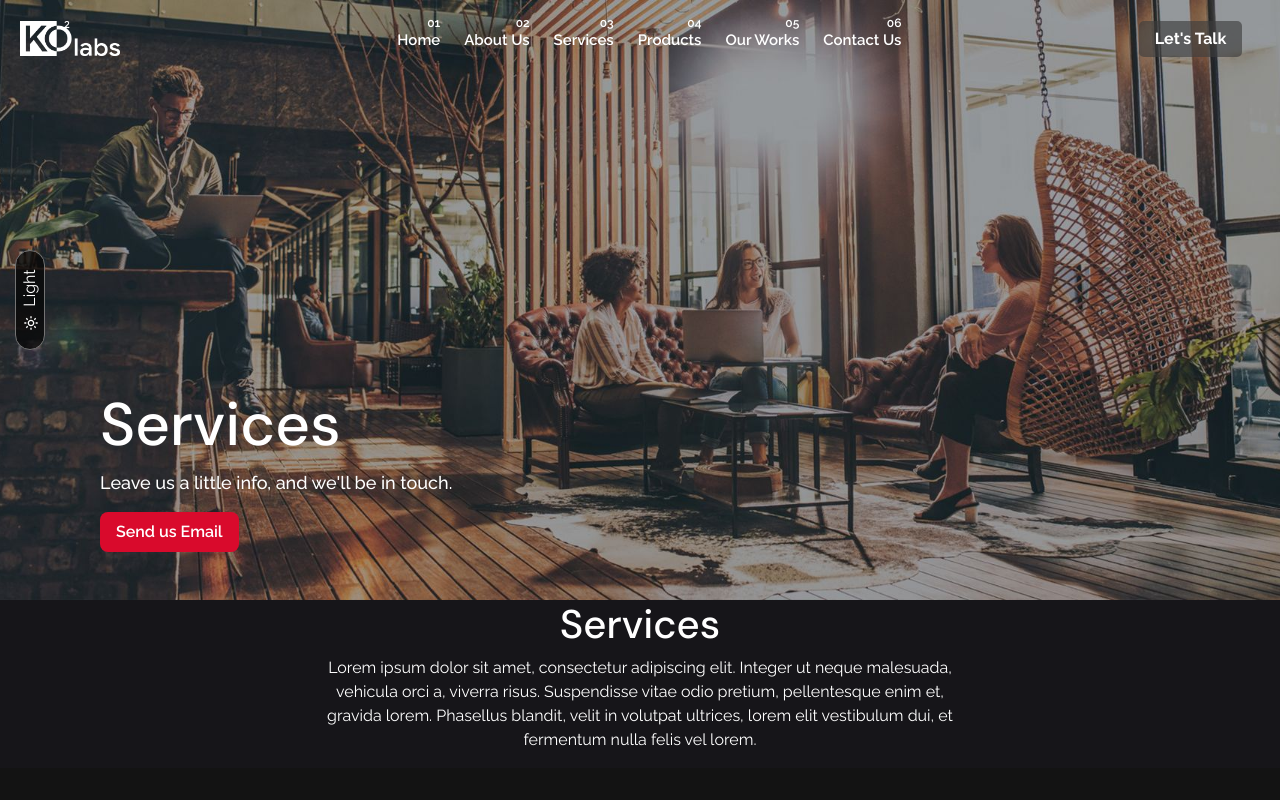
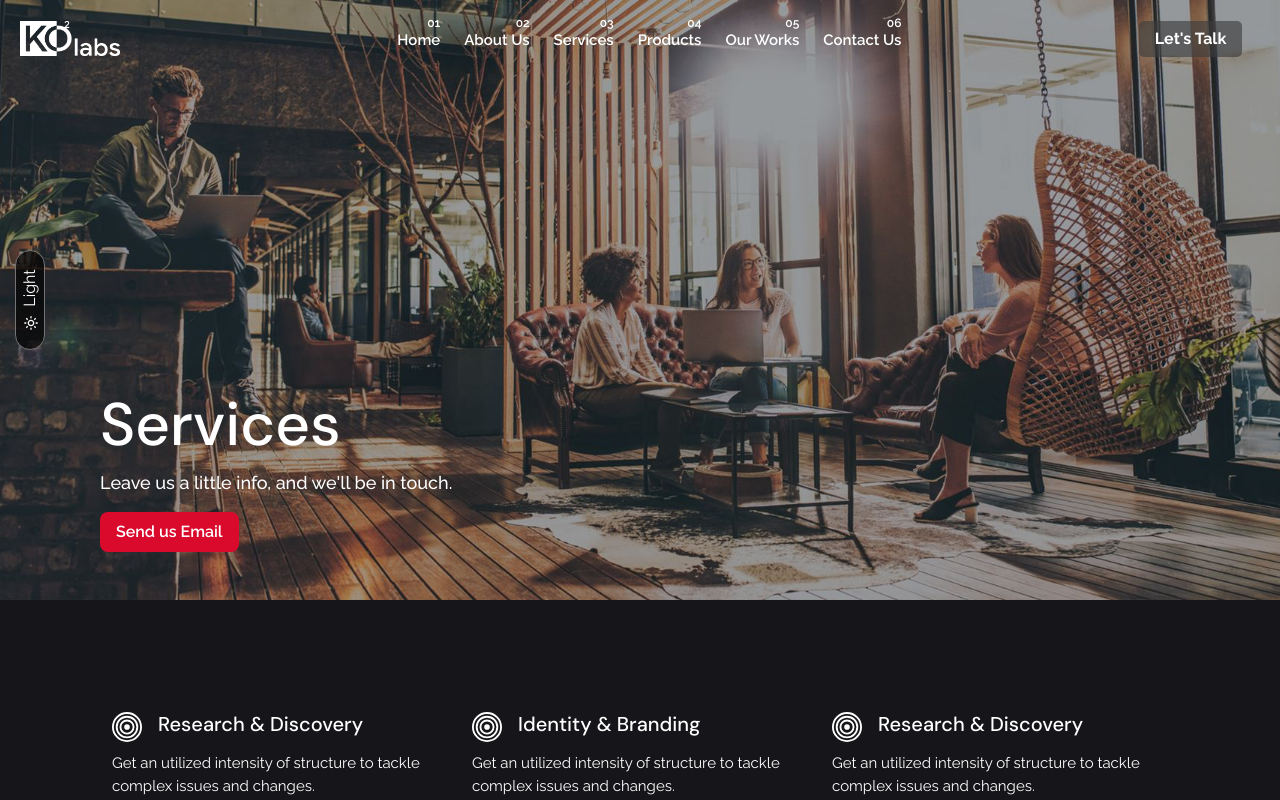
Before and after one commit to Thinushika/show-town-it, a Next.js app: page /services in a window 1280 px wide. Shown: the top 800 px of the page. Built offline with nearby package versions, Linux system fonts and the light colour scheme.

Commit message:
services page

```diff
--- a/components/layout/footer/SectionTwo.tsx
+++ b/components/layout/footer/SectionTwo.tsx
@@ -80,7 +80,7 @@ const SectionTwo = () => {
           </div>
         </div>
       </div>
-      <hr style={{color:'#fff !important'}} />
+      <hr className="hr-footer" />
     </>
   );
 };
--- a/pages/services.tsx
+++ b/pages/services.tsx
@@ -1,24 +1,102 @@
-import Footer from '@/components/layout/footer'
-import React from 'react'
-import MainSectionServices from '@/components/mainSections/Services'
+import Footer from "@/components/layout/footer";
+import React from "react";
+import MainSectionServices from "@/components/mainSections/Services";
+import { BsBullseye } from "react-icons/bs";
+import Link from "next/link";
 
 const services = () => {
+  const servicesData = [
+    {
+      id: 1,
+      icon: "BsBullseye",
+      title: "Research & Discovery",
+      desc: "Get an utilized intensity of structure to tackle complex issues and changes.",
+      link: "#",
+    },
+    {
+      id: 2,
+      icon: "BsBullseye",
+      title: "Identity & Branding",
+      desc: "Get an utilized intensity of structure to tackle complex issues and changes.",
+      link: "#",
+    },
+    {
+      id: 3,
+      icon: "BsBullseye",
+      title: "Research & Discovery",
+      desc: "Get an utilized intensity of structure to tackle complex issues and changes.",
+      link: "#",
+    },
+    {
+      id: 4,
+      icon: "BsBullseye",
+      title: "Research & Discovery",
+      desc: "Get an utilized intensity of structure to tackle complex issues and changes.",
+      link: "#",
+    },
+    {
+      id: 5,
+      icon: "BsBullseye",
+      title: "Research & Discovery",
+      desc: "Get an utilized intensity of structure to tackle complex issues and changes.",
+      link: "#",
+    },
+    {
+      id: 6,
+      icon: "BsBullseye",
+      title: "Research & Discovery",
+      desc: "Get an utilized intensity of structure to tackle complex issues and changes.",
+      link: "#",
+    },
+    {
+      id: 7,
+      icon: "BsBullseye",
+      title: "Research & Discovery",
+      desc: "Get an utilized intensity of structure to tackle complex issues and changes.",
+      link: "#",
+    },
+    {
+      id: 8,
+      icon: "BsBullseye",
+      title: "Research & Discovery",
+      desc: "Get an utilized intensity of structure to tackle complex issues and changes.",
+      link: "#",
+    },
+    {
+      id: 9,
+      icon: "BsBullseye",
+      title: "Research & Discovery",
+      desc: "Get an utilized intensity of structure to tackle complex issues and changes.",
+      link: "#",
+    },
+  ];
   return (
     <>
-    <MainSectionServices />
+      <MainSectionServices />
       {/* space */}
       <div className="space-section"></div>
-      <h1>Services</h1>
-      <p className='w-50 text-center'>
-        Lorem ipsum dolor sit amet, consectetur adipiscing elit. Integer ut
-        neque malesuada, vehicula orci a, viverra risus. Suspendisse vitae odio
-        pretium, pellentesque enim et, gravida lorem. Phasellus blandit, velit
-        in volutpat ultrices, lorem elit vestibulum dui, et fermentum nulla
-        felis vel lorem.
-      </p>
+      {/* icon grid */}
+      <div className="d-flex row row-cols-1 row-cols-sm-2 row-cols-lg-3 w-100 left-right-space py-5 my-5 services-styles">
+        {servicesData.map((item) => (
+          <div key={item.id} className="col mb-5 mt-lg-3 mb-lg-5">
+            <div className="d-flex flex-row mb-2">
+              <div className="icon-box">
+                <BsBullseye className="icon-style" />
+              </div>
+              <h3 className="ms-3">{item.title}</h3>
+            </div>
+            <p>
+              {item.desc}
+            </p>
+            <Link href={item.link} className="social-links ">
+              Read more
+            </Link>
+          </div>
+        ))}
+      </div>
       <Footer />
-      </>
-  )
-}
+    </>
+  );
+};
 
-export default services
+export default services;
--- a/styles/globals.css
+++ b/styles/globals.css
@@ -429,6 +429,26 @@ li {
   font-size: 16px;
   color: #b9b9b9;
 }
+.hr-footer{
+  color: #b9b9b9 !important
+}
+
+
+
+.services-styles h3{
+  font-size: 20px;
+  font-weight: 500;
+}
+.services-styles p{
+  font-size: 15px;
+  font-weight: 400;
+}
+.icon-style{
+  font-size: 30px;
+}
+
+
+
 @media screen and (max-width: 600px){
   .left-right-space{
     padding-left: 20px !important;
```
